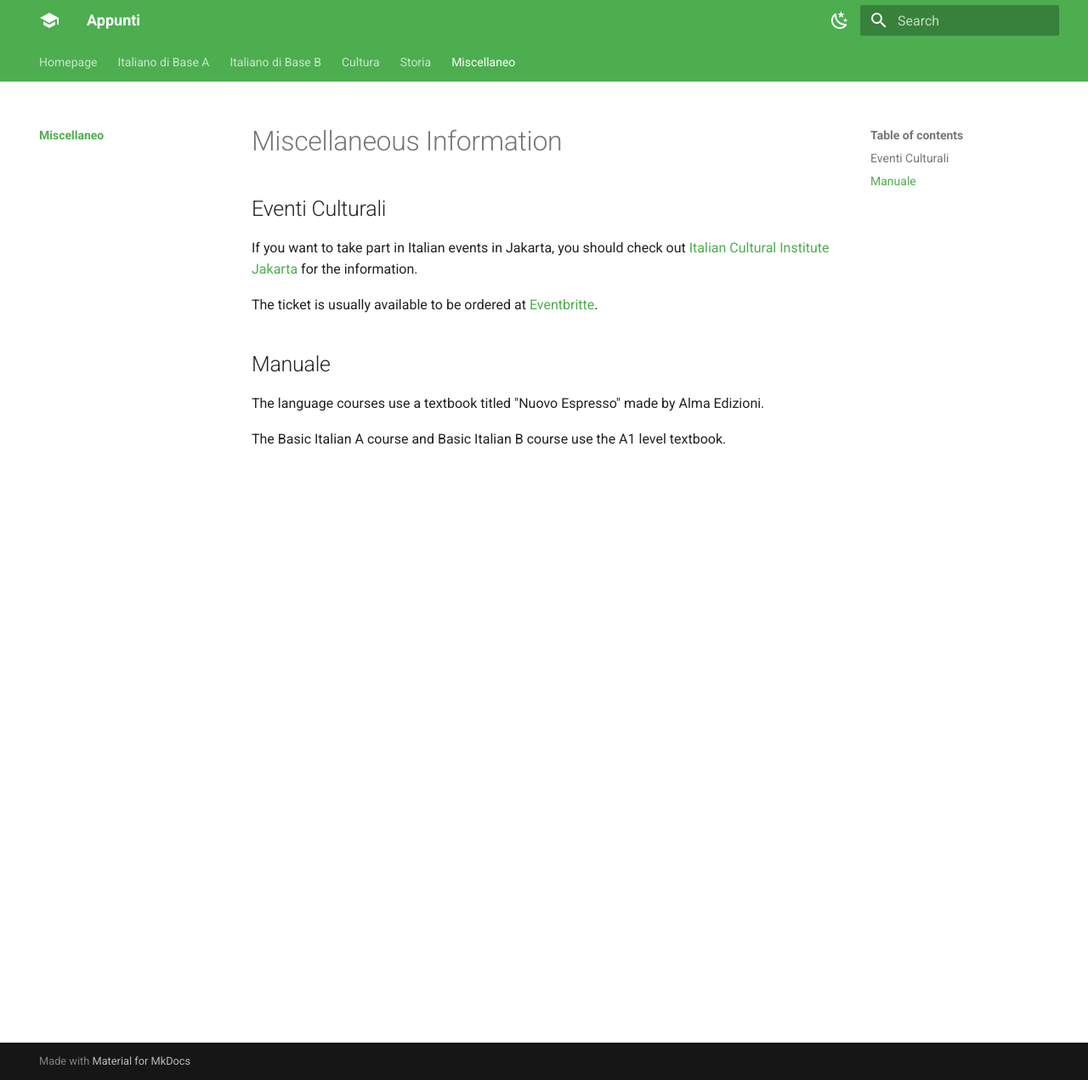
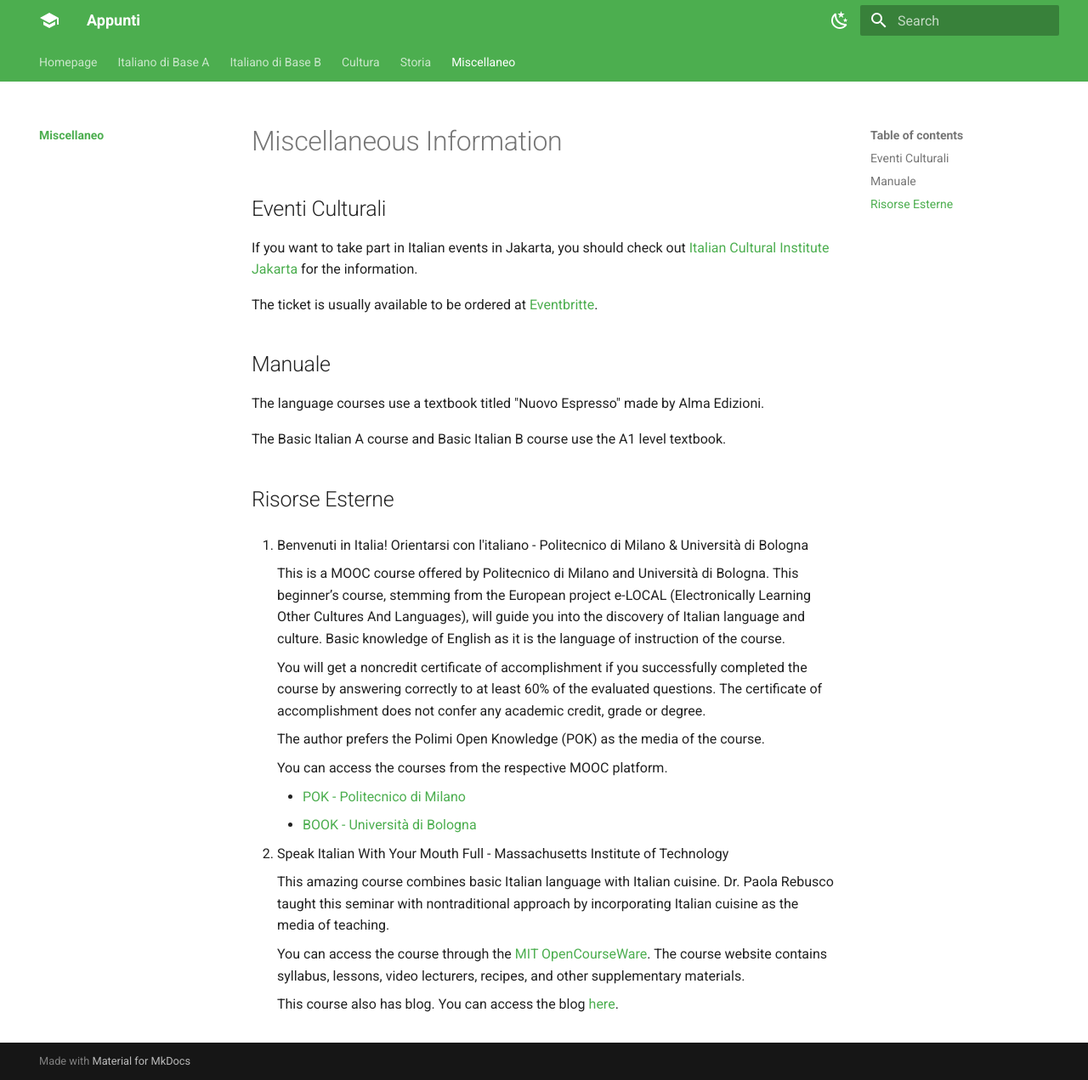
Before and after one commit to determinedguy/appunti, an MkDocs documentation site: the page built from docs/miscellaneo/index.md, in a window 1280 px wide and 1271 px high. Shown: the whole window at 85% size. Built offline with MkDocs 1.6.1 and Material for MkDocs 9.7.7, drawn with Linux system fonts in a browser that asks for light colours.

Commit message:
add: external resources

```diff
--- a/docs/miscellaneo/index.md
+++ b/docs/miscellaneo/index.md
@@ -11,3 +11,26 @@ The ticket is usually available to be ordered at [Eventbritte](https://www.event
 The language courses use a textbook titled "Nuovo Espresso" made by Alma Edizioni.
 
 The Basic Italian A course and Basic Italian B course use the A1 level textbook.
+
+## Risorse Esterne
+
+1. Benvenuti in Italia! Orientarsi con l'italiano - Politecnico di Milano & Università di Bologna
+
+    This is a MOOC course offered by Politecnico di Milano and Università di Bologna. This beginner’s course, stemming from the European project e-LOCAL (Electronically Learning Other Cultures And Languages), will guide you into the discovery of Italian language and culture. Basic knowledge of English as it is the language of instruction of the course.
+
+    You will get a noncredit certificate of accomplishment if you successfully completed the course by answering correctly to at least 60% of the evaluated questions. The certificate of accomplishment does not confer any academic credit, grade or degree.
+
+    The author prefers the Polimi Open Knowledge (POK) as the media of the course.
+
+    You can access the courses from the respective MOOC platform.
+
+    - [POK - Politecnico di Milano](https://www.pok.polimi.it/)
+    - [BOOK - Università di Bologna](https://book.unibo.it/)
+
+2. Speak Italian With Your Mouth Full - Massachusetts Institute of Technology
+
+    This amazing course combines basic Italian language with Italian cuisine. Dr. Paola Rebusco taught this seminar with nontraditional approach by incorporating Italian cuisine as the media of teaching.
+
+    You can access the course through the [MIT OpenCourseWare](https://ocw.mit.edu/courses/es-s41-speak-italian-with-your-mouth-full-spring-2012/). The course website contains syllabus, lessons, video lecturers, recipes, and other supplementary materials.
+
+    This course also has blog. You can access the blog [here](http://speakcookitalian.blogspot.com/).
```
